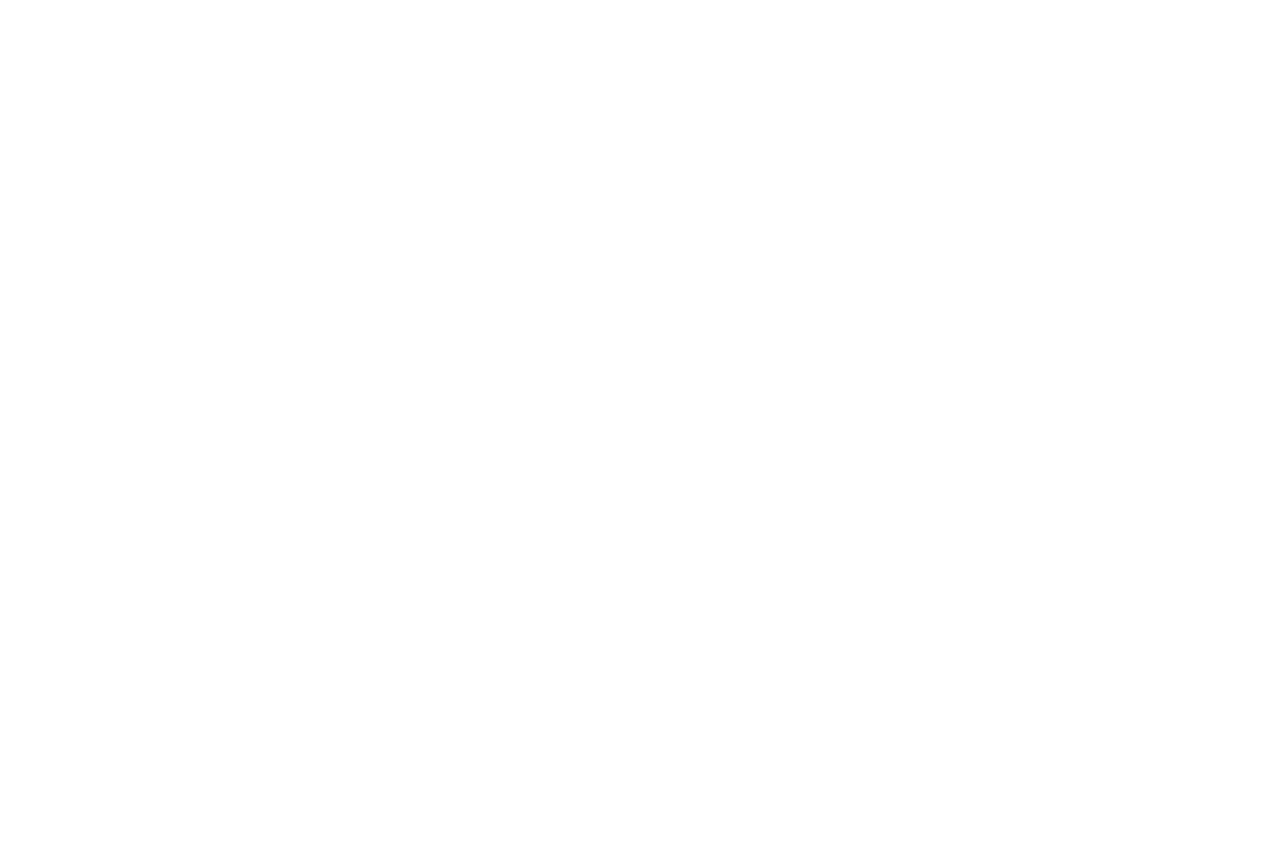
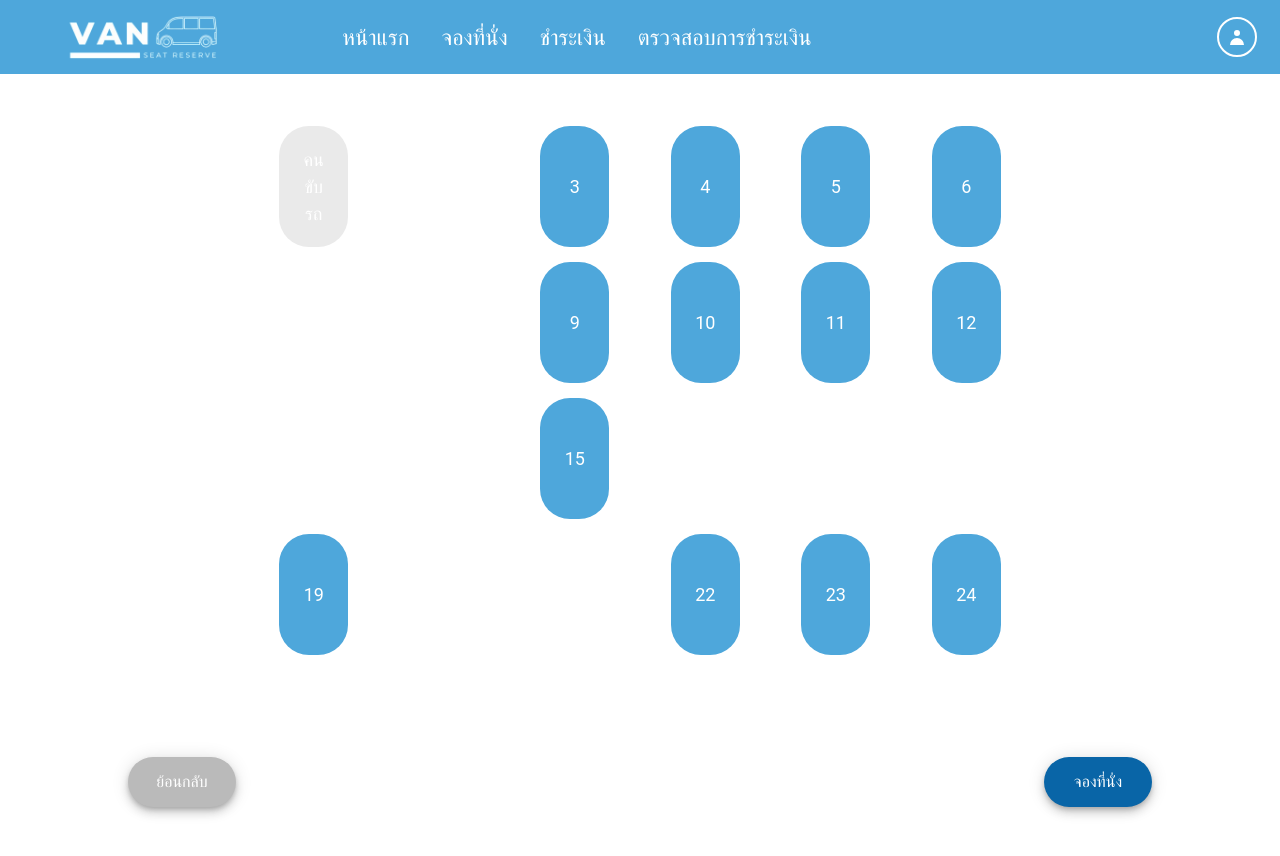
Before and after one commit to mseiwc/Van_Seat_Reserve_FrontEnd, a Vue app: page /selection/seat in a window 1280 px wide. Before the commit this address had no page. Before the commit the page ends 800 px from the top, so only its background shows below. Built offline with nearby package versions, Linux system fonts and the light colour scheme.

Commit message:
update reserve

```diff
--- a/src/router/index.js
+++ b/src/router/index.js
@@ -4,6 +4,7 @@ import SignupView from '../views/SignupView.vue'
 import LoginView from '../views/LoginView.vue'
 import HomeUserView from '../views/HomeUserView.vue'
 import RouteSelectionView from '../views/RouteSelectionView.vue'
+import SeatSelectionView from '../views/SeatSelectionView.vue'
 import SeatReservationView from '../views/SeatReservationView.vue'
 import PaymentView from '../views/PaymentView.vue'
 import CheckPaymentView from '../views/CheckPaymentView.vue'
@@ -12,6 +13,7 @@ import HomeAdminView from '../views/HomeAdminView.vue'
 import AddRouteView from '../views/AddRouteView.vue'
 
 import HomeDriverView from '../views/HomeDriverView.vue'
+
 
 
 
@@ -49,9 +51,14 @@ const router = createRouter({
       component: HomeDriverView
     },
     {
-      path: '/route/selection',
-      name: 'route/selection',
+      path: '/selection/route',
+      name: 'selection/route',
       component: RouteSelectionView
+    },
+    {
+      path: '/selection/seat',
+      name: 'selection/seat',
+      component: SeatSelectionView
     },
     {
       path: '/reserve',
@@ -65,12 +72,12 @@ const router = createRouter({
     },
     {
       path: '/checkpayment',
-      name: 'CheckPayment',
+      name: 'checkPayment',
       component: CheckPaymentView
     },
     {
       path: '/addroute',
-      name: 'AddRoute',
+      name: 'addRoute',
       component: AddRouteView
     }
   ]
--- a/src/views/HomeAdminView.vue
+++ b/src/views/HomeAdminView.vue
@@ -77,6 +77,54 @@
 
 
 <script>
+export default {
+  mounted() {
+    this.fetchFilteredSearches();
+  },
+
+  data() {
+    return {
+      filteredRequests: [], // เปลี่ยนชื่อเป็น filteredRequests
+    };
+  },
+
+  computed: {
+    filteredSearches() {
+      return this.filteredRequests.filter(request => {
+        const matchesStartRoute = request.startRoute === this.selectedStartRoute;
+        const matchesEndRoute = request.endRoute === this.selectedEndRoute;
+        const matchesDate = request.date === this.selectedDate;
+        return matchesStartRoute && matchesEndRoute && matchesDate;
+      });
+    }
+  },
+
+  methods: {
+    async fetchFilteredSearches() {
+      await this.getUserLogin(); // ให้แก้ไขเป็นการเรียกใช้ getUserLogin() ตามที่คุณมี
+      console.log('username: ' + this.username); // ตรวจสอบค่า username
+      try {
+        if (this.username) {
+          // ตรวจสอบว่ามีค่า username หรือไม่
+          const response = await axios.get(`/leaveDetail/?username=${this.username}`);
+          this.filteredRequests = response.data;
+          // ตรวจสอบว่ามีฟังก์ชัน getUniqueRoutes() หรือไม่และใช้งานตามความเหมาะสม
+          // ในที่นี้จะให้แสดงตัวอย่างการใช้งานเพื่อความเข้าใจ
+          // this.filteredRequests = this.getUniqueRoutes(response.data);
+        } else {
+          console.log("Doesn't have username:  " + this.username);
+        }
+      } catch (error) {
+        console.error('There was an error fetching the leave requests:', error);
+      } finally {
+
+      }
+    },
+  }
+};
+
+
+
 
     // ฟังก์ชันกรองตาราง
     /*function filterTable() {
--- a/src/views/RouteSelectionView.vue
+++ b/src/views/RouteSelectionView.vue
@@ -20,33 +20,40 @@
       <!--Tab menu-->
       <div class="padding-pd"></div>
 
+       <!--for loop-->
+        <!--<div class="" v-for="(reserve, index) in reserve" :key="index">
+          No.: {{ reserve.no }}
+          Route: {{ reserve.route }}
+          Time: {{ reserve.time }}
+          Status: {{ reserve.status }}
+          Price: {{ reserve.price }}
+        </div>-->
 
-      <div class="menu-align">
-        <img src="../views/img/search.png" class="search-img">
-        <h3>ค้นหาตารางการเดินทาง</h3>
+      <div class="seat-reserve">
+        <table>
+          <thead>
+            <tr>
+              <th>เลขที่รถ</th>
+              <th>ต้นทาง</th>
+              <th>ปลายทาง</th>
+              <th>เวลา</th>
+              <th>สถานะ</th>
+              <th>ราคา</th>
+            </tr>
+          </thead>
+
+          <tbody>
+            <tr v-for="(seatReservation, index) in seatReservations" :key="seatReservation.carNumber">
+              <td>{{ seatReservation.carNumber }}</td>
+              <td>{{ seatReservation.startRoute }}</td>
+              <td>{{ seatReservation.endRoute }}</td>
+              <td>{{ seatReservation.time }}</td>
+              <td>{{ seatReservation.status }}</td> <!--ยังไม่มีตัวแปร status-->
+              <td>{{ seatReservation.price }}</td>
+            </tr>
+          </tbody>
+        </table>
       </div>
-
-      <div class="reserve">
-        <select id="reserve-line-dropdown" v-model="selectReserve" class="reserve-input">
-          <option value="" selected disabled>เลือกต้นทาง</option>
-          <option value="bangkok">กรุงเทพ</option>
-          <option value="pattaya">พัทยา</option>
-          <option value="khonkaen">ขอนแก่น</option>
-          <option value="ubonratchathani">อุบลราชธานี</option>
-          <option value="chiangmai">เชียงใหม่</option>
-        </select>
-        <select id="reserve-line-dropdown" v-model="selectReserve" class="reserve-input">
-          <option value="" selected disabled>เลือกปลายทาง</option>
-          <option value="bangkok">กรุงเทพ</option>
-          <option value="pattaya">พัทยา</option>
-          <option value="khonkaen">ขอนแก่น</option>
-          <option value="ubonratchathani">อุบลราชธานี</option>
-          <option value="chiangmai">เชียงใหม่</option>
-        </select>
-        <input type="date" id="reserveInput" placeholder="วันที่เดินทาง">
-        <button class="btn-select">ค้นหาเส้นทาง</button>
-      </div>
-
 
 
 
@@ -56,8 +63,19 @@
   </template>
 
 
-  <script>
-
+<script>
+  export default {
+    data() {
+      return {
+        seatReservations: [
+          { carNumber: 1, startRoute: 'Route 1', endRoute: 'Route 3', time: '10:00 AM', status: 'On Time', price: '$10' },
+          { carNumber: 2, startRoute: 'Route 2', endRoute: 'Route 3', time: '11:00 AM', status: 'Delayed', price: '$12' },
+          { carNumber: 3, startRoute: 'Route 3', endRoute: 'Route 3', time: '12:00 PM', status: 'On Time', price: '$15' },
+          // เพิ่มข้อมูลเพิ่มเติมตามต้องการ
+        ],
+      };
+    }
+  };
   </script>
 
 
--- /dev/null
+++ b/src/views/SeatSelectionView.vue
@@ -0,0 +1,91 @@
+<template>
+
+  <body>
+       <!--Tab menu-->
+      <div class="tab-menu" style="background-color: #4EA7DB;display: grid; grid-template-columns: 3fr 10fr 3fr;align-items: center;">
+        <img src="../views/img/Logo.png" class="logo-img">
+        <div class="tab-menu-block" style="padding: 1%;margin-left: 10%;">
+          <a href="http://localhost:5173/home/user" class="btn btn-primary mr-4" style="color: white;">หน้าแรก</a>
+          <a href="http://localhost:5173/reserve" class="btn btn-primary mr-4" style="color: white;">จองที่นั่ง</a>
+          <a href="http://localhost:5173/payment" class="btn btn-primary mr-4" style="color: white;">ชำระเงิน</a>
+          <a href="http://localhost:5173/checkpayment" class="btn btn-secondary" style="color: white;">ตรวจสอบการชำระเงิน</a>
+        </div>
+        <button class="btn-profile">
+        <svg fill="currentColor" viewBox="0 0 20 20" class="w-5 h-5" xmlns="http://www.w3.org/2000/svg">
+          <path clip-rule="evenodd" d="M10 9a3 3 0 100-6 3 3 0 000 6zm-7 9a7 7 0 1114 0H3z" fill-rule="evenodd">
+          </path>
+        </svg>
+      </button>
+      </div>
+      <!--Tab menu-->
+      <div class="padding-pd"></div>
+
+      <div class="seat-container">
+        <div class="driver">คนขับรถ</div>
+        <div class="seat-empty"></div>
+        <button class="btn-seat">3</button>
+        <button class="btn-seat">4</button>
+        <button class="btn-seat">5</button>
+        <button class="btn-seat">6</button>
+        <div class="seat-empty"></div>
+        <div class="seat-empty"></div>
+        <button class="btn-seat">9</button>
+        <button class="btn-seat">10</button>
+        <button class="btn-seat">11</button>
+        <button class="btn-seat">12</button>
+        <div class="seat-empty"></div>
+        <div class="seat-empty"></div>
+        <button class="btn-seat">15</button>
+        <div class="seat-empty"></div>
+        <div class="seat-empty"></div>
+        <div class="seat-empty"></div>
+        <button class="btn-seat">19</button>
+        <div class="seat-empty"></div>
+        <div class="seat-empty"></div>
+        <button class="btn-seat">22</button>
+        <button class="btn-seat">23</button>
+        <button class="btn-seat">24</button>
+      </div>
+
+      <div class="padding-pd"></div>
+      <div class="padding-pd"></div>
+      <div class="button-container">
+        <button class="btn-back">ย้อนกลับ</button>
+        <button class="btn-confirm">จองที่นั่ง</button>
+      </div>
+
+      <div class="padding-pd"></div>
+  </body>
+
+</template>
+
+
+<script>
+
+</script>
+
+
+
+<style>
+.seat-container {
+  display: grid;
+  grid-template-columns: repeat(6, 1fr); /* 4 คอลัมน์ */
+  grid-template-rows: repeat(4, 1fr); /* 8 แถว */
+  gap: 15px; /* ระยะห่างระหว่าง grid item */
+  padding: 0% 20%;
+  justify-items: center;
+  font-size: 18px;
+}
+
+.btn-seat, .driver {
+  padding: 20px;
+  text-align: center;
+  background-color: #4ea7db;
+  border-radius: 30px;
+  width: 60%;
+  color: #fff;
+}
+.driver{
+  background-color: #EAEAEA;
+}
+</style>
```
Also changed, not shown: src/views/PaymentListView.vue (+14 -0 lines), src/views/SeatReservationView.vue (+30 -49 lines).
